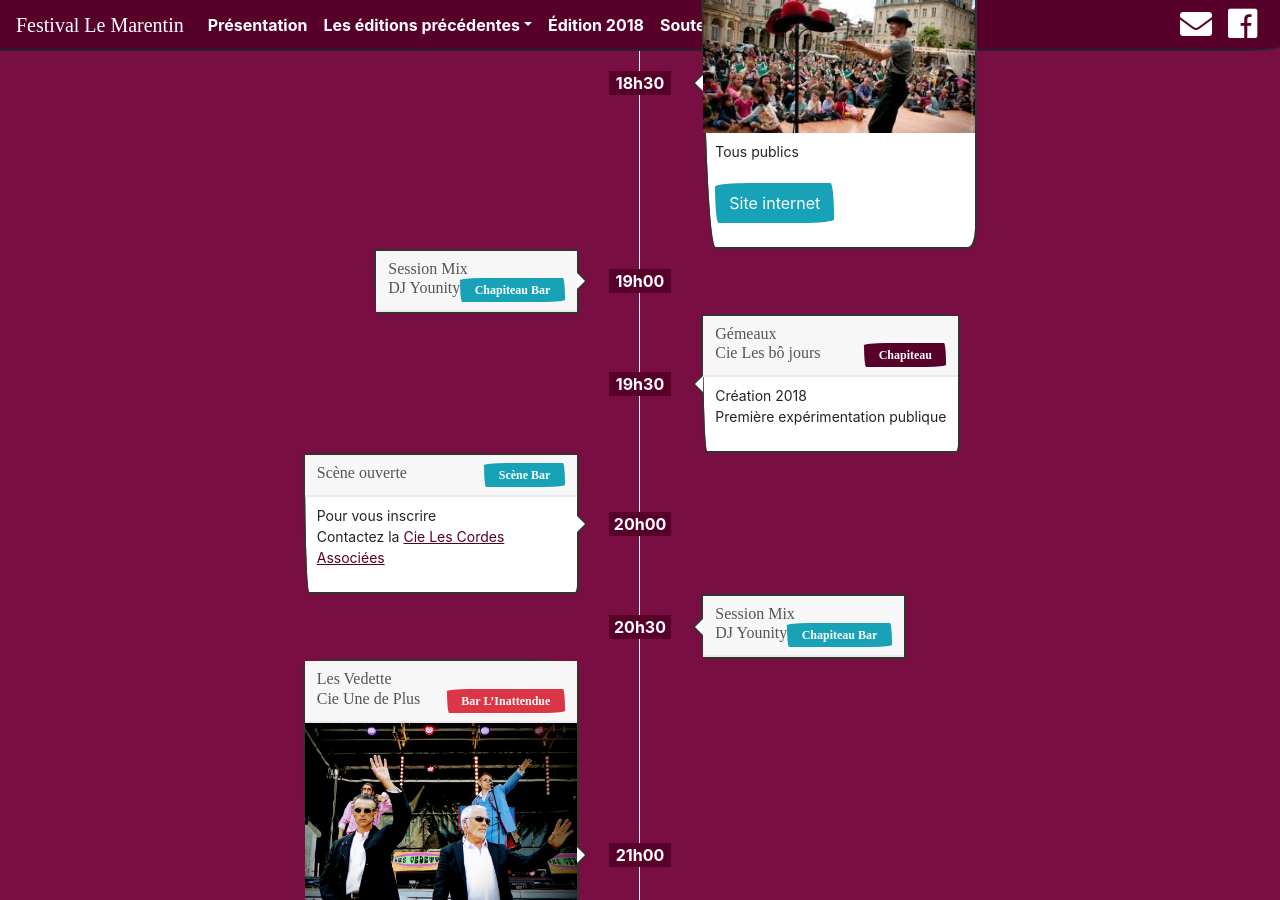
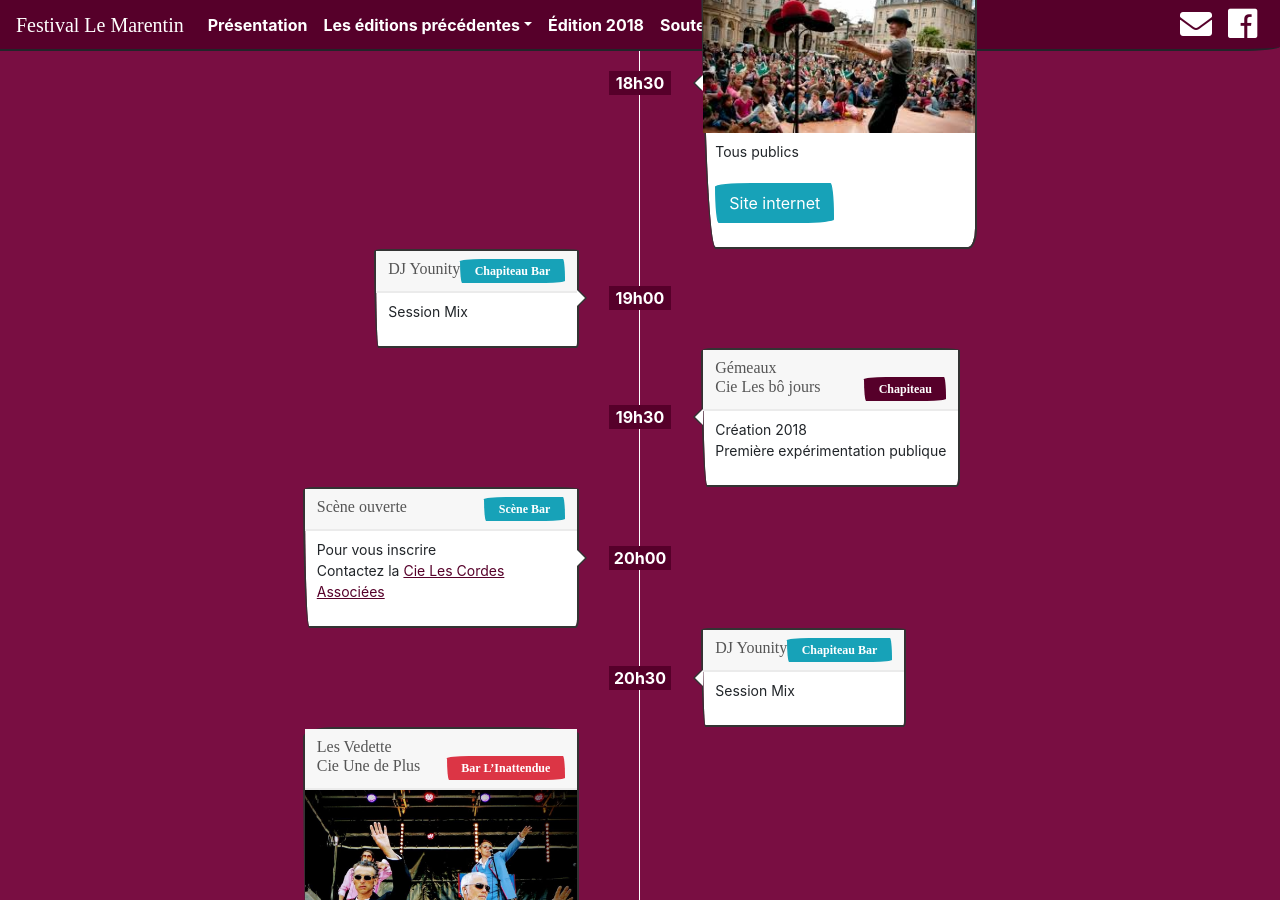
Before and after one commit to tibodut/marentin, a Jekyll site: the page built from edition-2018.html, in a window 1280 px wide and 900 px high, scrolled down 5303 px. Built offline with Jekyll 4.4.1, drawn with Linux system fonts in a browser that asks for light colours; nearby versions of some CDN libraries; some web fonts are replaced.

Commit message:
Update edition-2018.html

```diff
--- a/edition-2018.html
+++ b/edition-2018.html
@@ -210,7 +210,8 @@ layout: default
 %}
  {% include programm_row.html
     hour="19h00"
-    header='Session Mix<br /> DJ Younity <span class="badge badge-info float-right">Chapiteau Bar</span>'
+    header='DJ Younity <span class="badge badge-info float-right">Chapiteau Bar</span>'
+    body='<p>Session Mix</p>'
 %}
 
            {% include programm_row.html
@@ -231,7 +232,8 @@ layout: default
             {% include programm_row.html
     content_position="right"
     hour="20h30"
-    header='Session Mix<br /> DJ Younity <span class="badge badge-info float-right">Chapiteau Bar</span>'
+    header='DJ Younity <span class="badge badge-info float-right">Chapiteau Bar</span>'
+    body='<p>Session Mix</p>'
 %}
                  {% capture img_url %}{{site.baseurl}}/img/vedette1.jpg{% endcapture %}
  {% include programm_row.html
```
